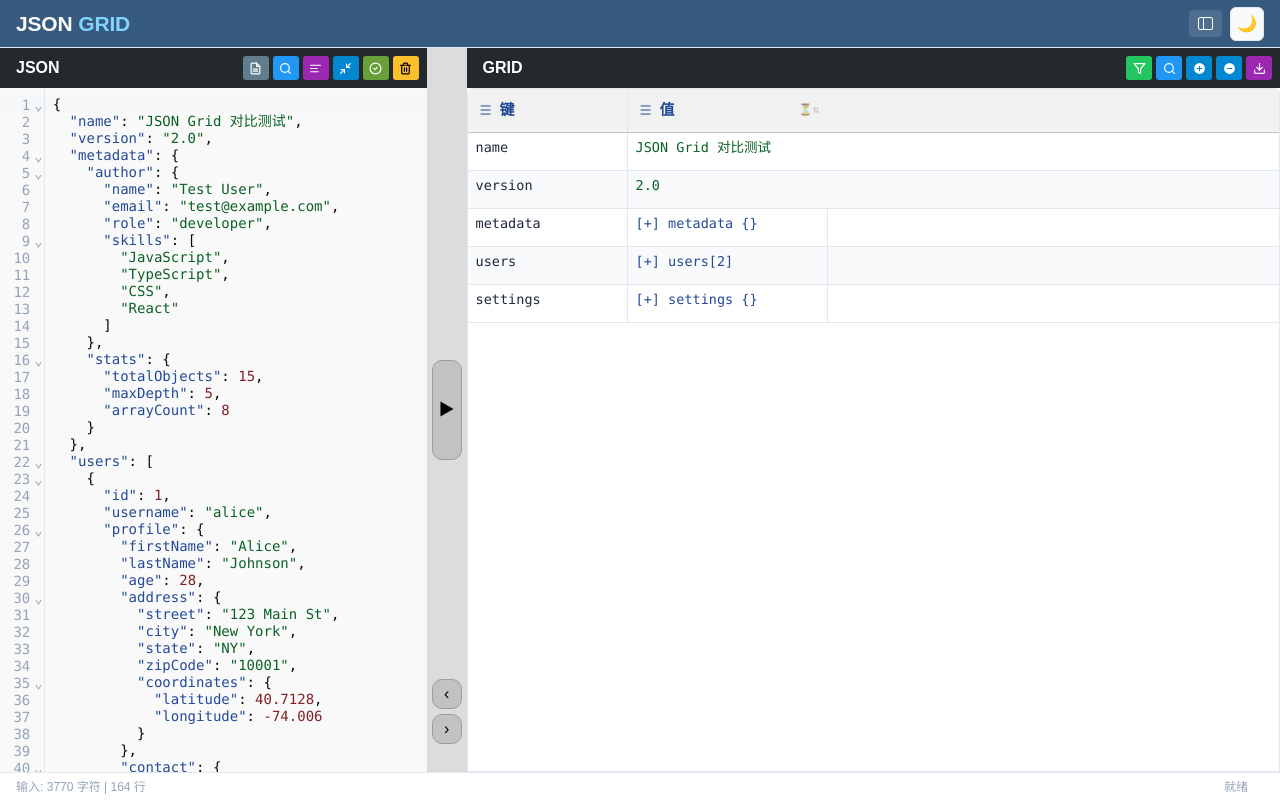
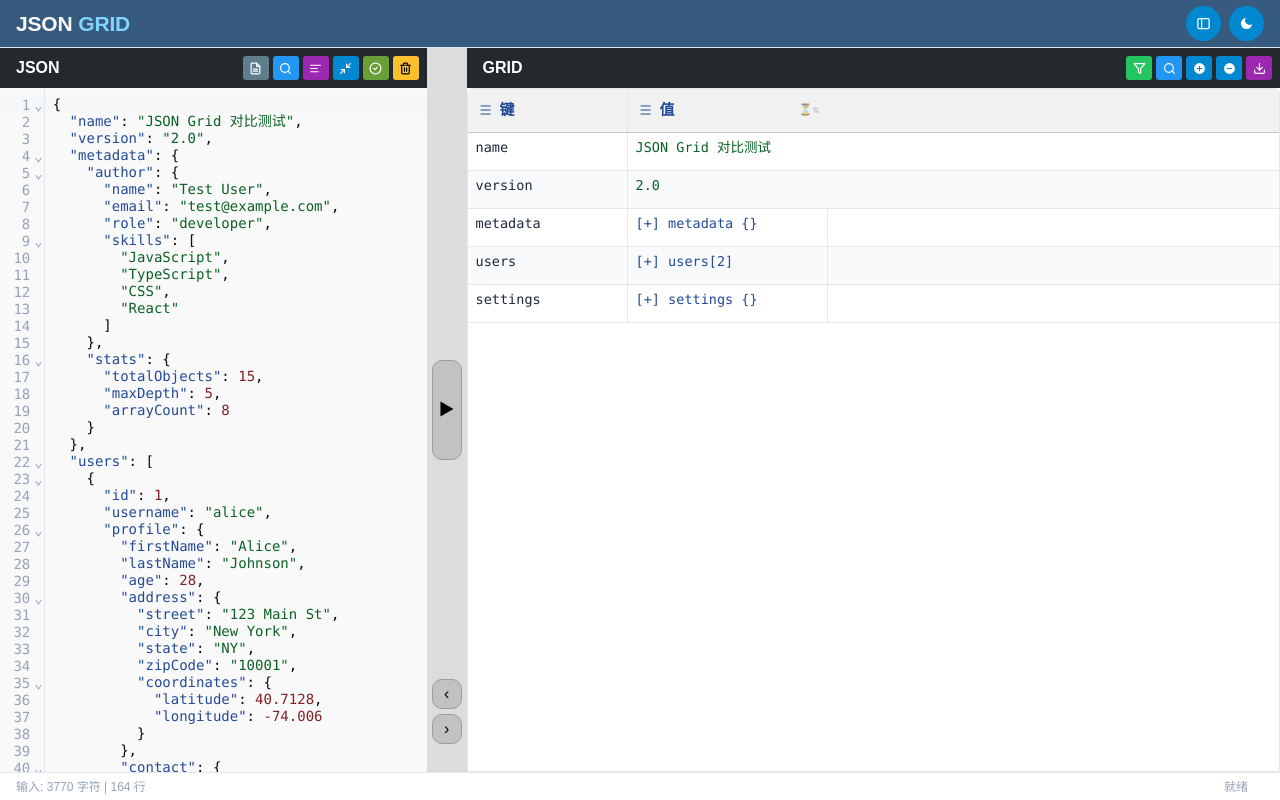
Before and after one commit to yuelwish/JsonGridWeb, a website built with Vite: page index.html in a window 1280 px wide. Built offline with nearby package versions, Linux system fonts and the light colour scheme.

Commit message:
ui: 顶栏主题/布局按钮复刻原站圆形样式
- 35px 正圆 #0288D1（原站 p-button-rounded 实测规格），hover 提亮
- 主题按钮：月亮/太阳 SVG 实心图标随主题切换（替代 emoji 🌙）
- 布局按钮：table-columns 双栏线条图标（原站 fa-table-columns 同构）

```diff
--- a/index.html
+++ b/index.html
@@ -12,8 +12,8 @@
         <h1><span class="logo-json">JSON</span><span class="logo-grid">GRID</span></h1>
       </div>
       <div class="toolbar-right">
-        <button id="btn-layout" class="tool-btn tool-btn-icon" title="切换左右分屏布局" aria-label="切换左右分屏布局"><svg width="15" height="13" viewBox="0 0 15 13" fill="none" xmlns="http://www.w3.org/2000/svg"><rect x="0.5" y="0.5" width="14" height="12" rx="1.5" stroke="currentColor"/><line x1="5.5" y1="0" x2="5.5" y2="13" stroke="currentColor"/></svg></button>
-        <button id="btn-theme" class="theme-toggle" title="切换主题">🌙</button>
+        <button id="btn-layout" class="round-btn" title="切换布局（分屏/GRID 全屏/JSON 全屏）" aria-label="切换布局"><svg viewBox="0 0 24 24" class="round-icon"><rect x="3" y="4" width="18" height="16" rx="2"/><line x1="9" y1="4" x2="9" y2="20"/></svg></button>
+        <button id="btn-theme" class="round-btn" title="切换主题" aria-label="切换主题"><svg viewBox="0 0 24 24" class="round-icon round-icon-fill" id="theme-icon"><path d="M21 12.79A9 9 0 1 1 11.21 3 7 7 0 0 0 21 12.79z"/></svg></button>
       </div>
     </header>
 
--- a/src/main.ts
+++ b/src/main.ts
@@ -629,8 +629,7 @@ function initTheme() {
   const saved = localStorage.getItem('jsongrid-theme');
   if (saved === 'dark') {
     document.documentElement.setAttribute('data-theme', 'dark');
-    const btn = document.getElementById('btn-theme');
-    if (btn) btn.textContent = '☀️';
+    setThemeIcon(true);
   }
 
   document.getElementById('btn-theme')?.addEventListener('click', () => {
@@ -638,15 +637,23 @@ function initTheme() {
     if (isDark) {
       document.documentElement.removeAttribute('data-theme');
       localStorage.setItem('jsongrid-theme', 'light');
-      const btn = document.getElementById('btn-theme');
-      if (btn) btn.textContent = '🌙';
     } else {
       document.documentElement.setAttribute('data-theme', 'dark');
       localStorage.setItem('jsongrid-theme', 'dark');
-      const btn = document.getElementById('btn-theme');
-      if (btn) btn.textContent = '☀️';
     }
+    // 传切换后的状态：亮色显月亮、暗色显太阳（与原站一致）
+    setThemeIcon(!isDark);
   });
+}
+
+
+/** 主题按钮图标：亮色显月亮（点击去暗色），暗色显太阳（点击回亮色） */
+const MOON_PATH = 'M21 12.79A9 9 0 1 1 11.21 3 7 7 0 0 0 21 12.79z';
+const SUN_PATH = 'M12 17a5 5 0 1 0 0-10 5 5 0 0 0 0 10zm0-13a1 1 0 0 1 1 1v2a1 1 0 1 1-2 0V5a1 1 0 0 1 1-1zm0 14a1 1 0 0 1 1 1v2a1 1 0 1 1-2 0v-2a1 1 0 0 1 1-1zM4.2 5.6a1 1 0 0 1 1.4 0l1.4 1.4A1 1 0 1 1 5.6 8.4L4.2 7a1 1 0 0 1 0-1.4zm12.8 12.8a1 1 0 0 1 1.4 0l1.4 1.4a1 1 0 1 1-1.4 1.4l-1.4-1.4a1 1 0 0 1 0-1.4zM3 12a1 1 0 0 1 1-1h2a1 1 0 1 1 0 2H4a1 1 0 0 1-1-1zm14 0a1 1 0 0 1 1-1h2a1 1 0 1 1 0 2h-2a1 1 0 0 1-1-1zM5.6 15.6a1 1 0 0 1 0 1.4l-1.4 1.4a1 1 0 1 1-1.4-1.4l1.4-1.4a1 1 0 0 1 1.4 0zm12.8-12.8a1 1 0 0 1 0 1.4l-1.4 1.4a1 1 0 1 1-1.4-1.4l1.4-1.4a1 1 0 0 1 1.4 0z';
+
+function setThemeIcon(isDark: boolean) {
+  const icon = document.querySelector('#btn-theme .round-icon path');
+  if (icon) icon.setAttribute('d', isDark ? SUN_PATH : MOON_PATH);
 }
 
 // ========== URL 参数 ==========
--- a/src/style.css
+++ b/src/style.css
@@ -94,33 +94,6 @@ body {
 }
 
 /* 主题切换按钮 */
-.theme-toggle {
-  padding: 0.375rem;
-  border: 1px solid var(--border-color);
-  background: var(--bg-color);
-  color: var(--text-muted);
-  border-radius: 0.375rem;
-  cursor: pointer;
-  font-size: 1rem;
-  line-height: 1;
-  transition: all 0.15s;
-  width: 34px;
-  height: 34px;
-  display: inline-flex;
-  align-items: center;
-  justify-content: center;
-}
-
-.theme-toggle:hover {
-  background: var(--hover-color);
-  color: var(--text-color);
-  border-color: var(--text-muted);
-}
-
-.theme-toggle:active {
-  background: var(--active-color);
-}
-
 /* 工具栏动作按钮：Sample/Format/Minify/Validate/Clear（原站同布局） */
 .tool-btn {
   padding: 0.375rem 0.875rem;
@@ -379,6 +352,45 @@ body {
   stroke-width: 2.2;
   stroke-linecap: round;
   stroke-linejoin: round;
+}
+
+/* 顶栏圆形按钮：主题/布局切换（原站 p-button-rounded，35px 圆形 #0288D1） */
+.round-btn {
+  width: 35px;
+  height: 35px;
+  border: none;
+  border-radius: 50%;
+  background: #0288d1;
+  color: #fff;
+  cursor: pointer;
+  display: inline-flex;
+  align-items: center;
+  justify-content: center;
+  padding: 0;
+  transition: background 0.15s;
+}
+
+.round-btn:hover {
+  background: #029ae8;
+}
+
+.round-btn:active {
+  background: #0277bd;
+}
+
+.round-icon {
+  width: 15px;
+  height: 15px;
+  fill: none;
+  stroke: currentColor;
+  stroke-width: 2;
+  stroke-linecap: round;
+  stroke-linejoin: round;
+}
+
+.round-icon-fill {
+  fill: currentColor;
+  stroke: none;
 }
 
 .strip-btn[data-color="gray"] { background: #607d8b; }
@@ -643,22 +655,6 @@ body {
   }
 }
 
-/* Theme Toggle */
-.theme-toggle {
-  padding: 0.5rem;
-  border: 1px solid var(--border-color);
-  background: var(--bg-color);
-  color: var(--text-color);
-  border-radius: 0.375rem;
-  cursor: pointer;
-  font-size: 1rem;
-  line-height: 1;
-  transition: all 0.15s;
-}
-
-.theme-toggle:hover {
-  background: var(--hover-color);
-}
 
 /* 搜索面板：原站 Ace 样式（贴编辑器右上角，#D4D4D4 底，左下圆角） */
 .cm-panels.cm-panels-bottom {
```
Also changed, not shown: dist/index.html.
